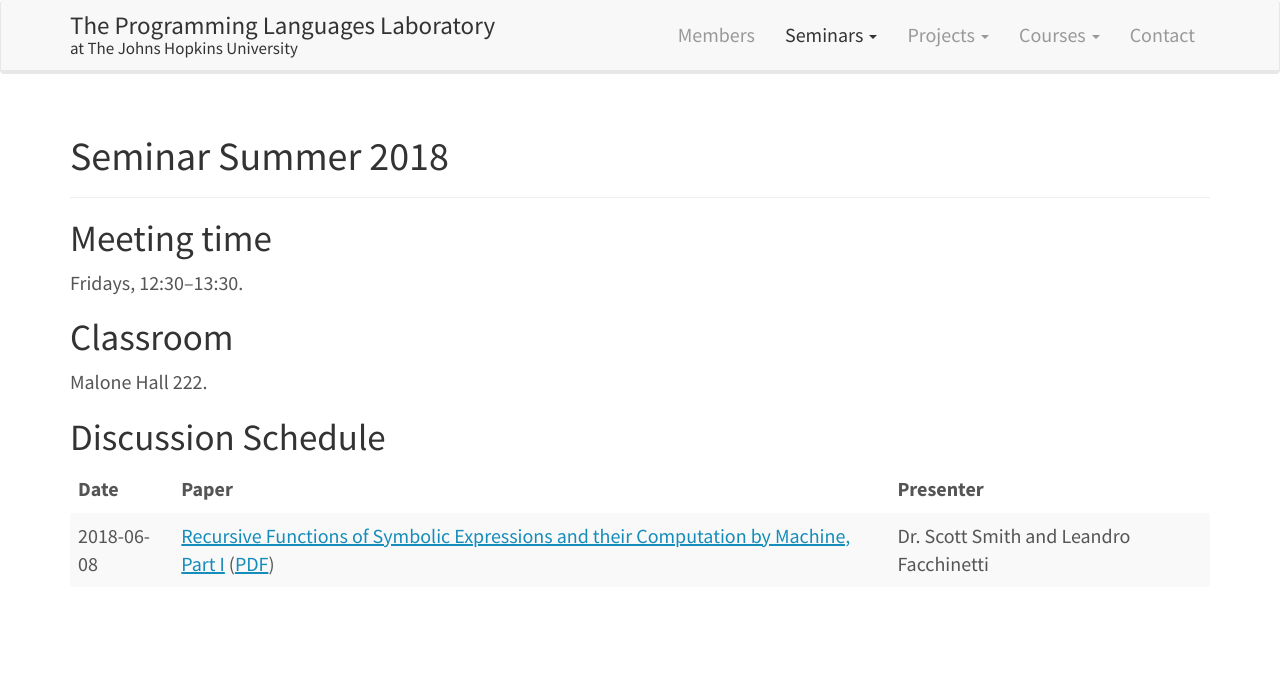
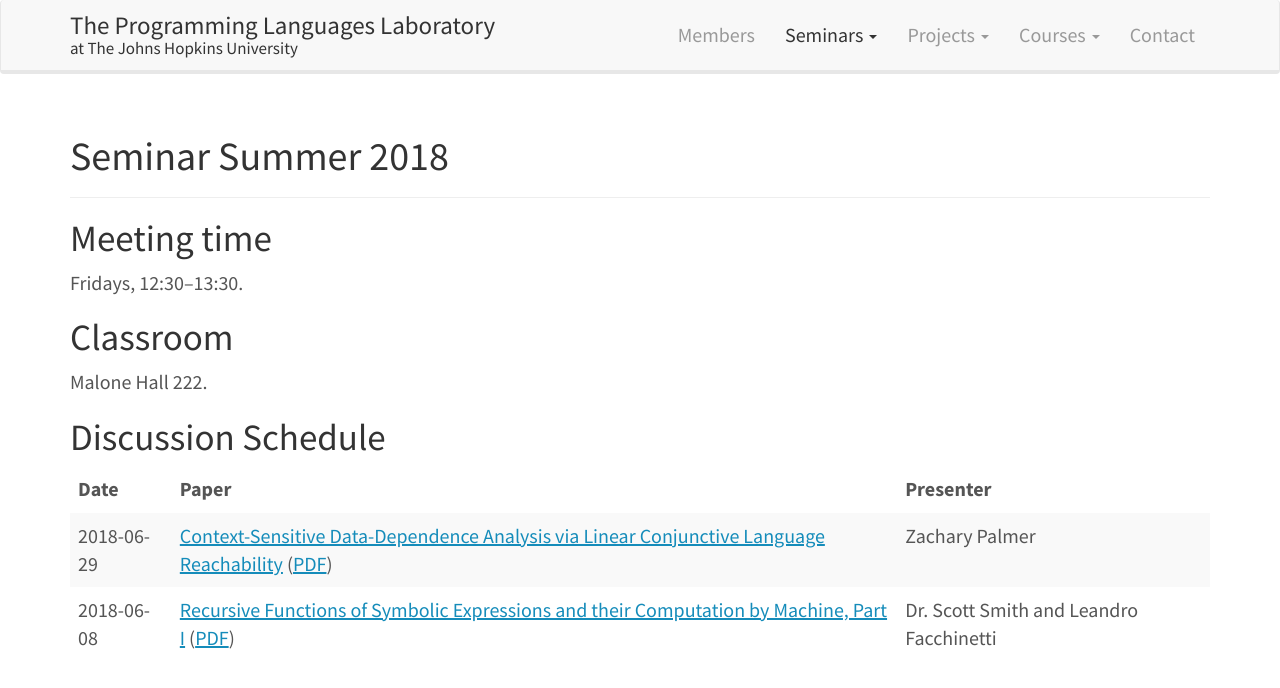
Before and after one commit to JHU-PL-Lab/www-pl-lab, a Jekyll site: the page built from seminars/summer-2018.md, in a window 1280 px wide. Shown: the top 688 px of the page. Built offline with Jekyll 4.4.1, drawn with Linux system fonts in a browser that asks for light colours.

Commit message:
Add 2018-06-29 seminar

```diff
--- a/seminars/summer-2018.md
+++ b/seminars/summer-2018.md
@@ -18,4 +18,5 @@ Discussion Schedule
 
 | Date | Paper | Presenter |
 |-|-|-|
+| 2018-06-29 | [Context-Sensitive Data-Dependence Analysis via Linear Conjunctive Language Reachability](https://dl.acm.org/citation.cfm?id=3009848) ([PDF](https://helloqirun.github.io/papers/popl2017_qirun.pdf)) | Zachary Palmer |
 | 2018-06-08 | [Recursive Functions of Symbolic Expressions and their Computation by Machine, Part I](https://dl.acm.org/citation.cfm?id=367199) ([PDF](https://ia800802.us.archive.org/21/items/recursive-functions-symbolic-expressions/Image092317213652.duplex.pdf)) | Dr. Scott Smith and Leandro Facchinetti |
```
